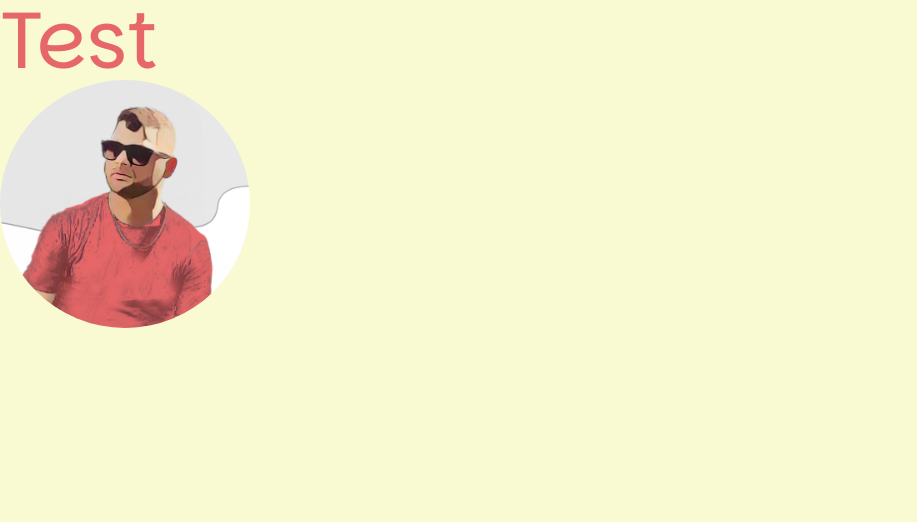
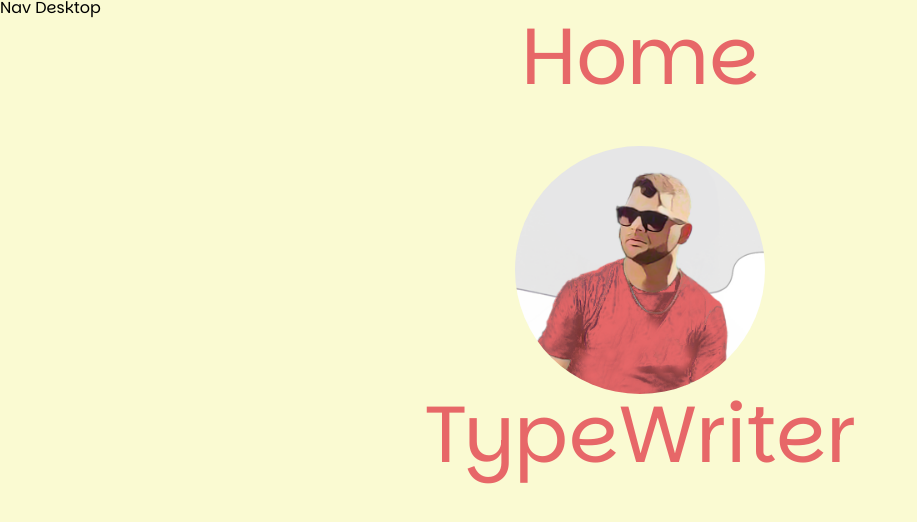
Before and after one commit to Kasador/hunterstevenshaw-com, a React (Vite) app: page / in a window 1280 px wide. Shown: the top 522 px of the page, without its empty margins (0-917 px from the left). Built offline with nearby package versions, Linux system fonts and the light colour scheme.

Commit message:
⚛️</> Setting-up props/components for the structure of the web app. Defining data types for TSX.

```diff
--- a/src/App.scss
+++ b/src/App.scss
@@ -18,8 +18,12 @@ body {
 h1 {
   color: $primary-color;
   font-size: 5rem;
+  text-align: center;
+  padding-bottom: 50px;
 }
 #me {
   width: 250px;
   border-radius: 100%;
+  display: block;
+  margin: 0 auto;
 }
--- a/src/App.tsx
+++ b/src/App.tsx
@@ -1,11 +1,22 @@
+/* References >>>
+  1) https://react-typescript-cheatsheet.netlify.app/docs/basic/getting-started/function_components/
+*/
+
+// Styles >>>
 import './App.scss'
-import Me from './assets/images/me_cartoon_edited_v5.png'
+// Assets >>>
+// import Me from './assets/images/me_cartoon_edited_v5.png'
+// Components >>>
+import Home from "./components/Home/Home"
+import NavDesktop from "./components/Nav/NavDesktop/NavDesktop"
+// import NavDesktop from "./components/Nav/NavDesktop/NavDesktop"
+
 function App() {
 
   return (
     <>
-     <h1>Test</h1>
-     <img src={Me} id="me" />
+     <NavDesktop />
+     <Home />
     </>
   )
 }
--- /dev/null
+++ b/src/components/Home/Home.tsx
@@ -0,0 +1,18 @@
+import Me from "../../assets/images/me_cartoon_edited_v5.png"
+import TypeWriter from "./Typewriter"
+
+type Home = {
+    title: string;
+}
+
+const Home : any = () => {
+    return (
+        <>
+            <h1>Home</h1>
+            <img src={Me} alt="Hunter Steven Shaw, cartoon hero image" id="me" />
+            <TypeWriter message="TypeWriter"/>
+        </>
+    )
+}
+
+export default Home;
--- /dev/null
+++ b/src/components/Home/TypeWriter.tsx
@@ -0,0 +1,11 @@
+type TypeWriterProps = {
+    message?: string
+}
+
+const TypeWriter = ({message}: TypeWriterProps) => {
+    return (
+        <h1>{message}</h1>
+    )
+}
+
+export default TypeWriter;
--- /dev/null
+++ b/src/components/Nav/NavDesktop/NavDesktop.tsx
@@ -0,0 +1,15 @@
+type NavDesktop = {
+    title: string;
+}
+
+const NavDesktop : any  = () => {
+    return (
+        <nav>
+            <ol>
+                <li>Nav Desktop</li>
+            </ol>
+        </nav>
+    )
+}
+
+export default NavDesktop;
```
